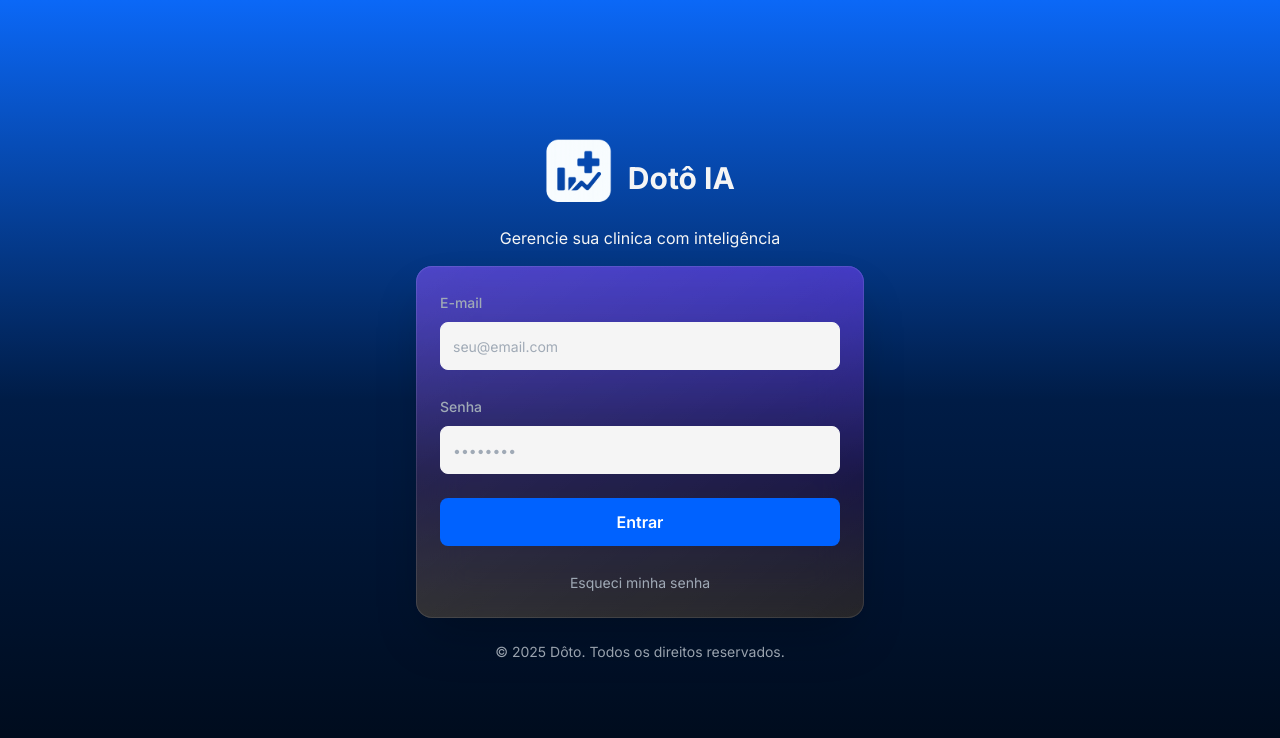
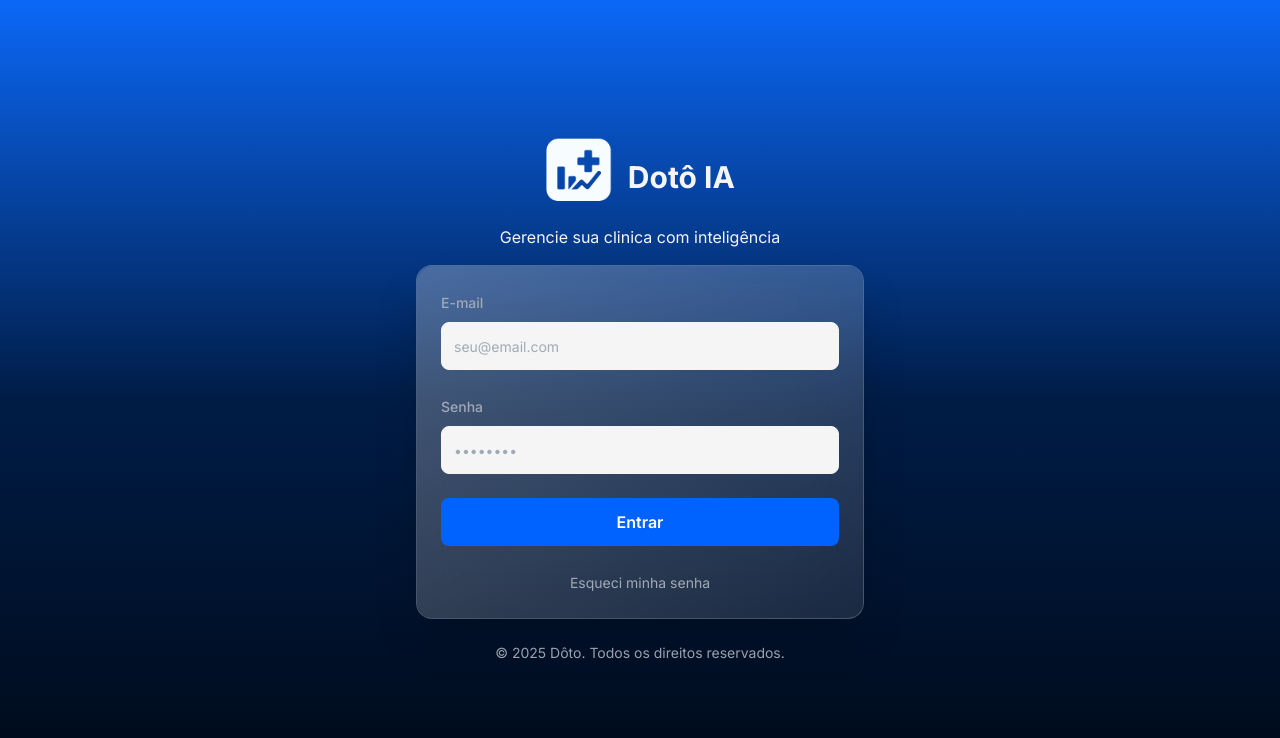
Before and after one commit to Hamilton-Rodrigues-dev/doto, a React (Vite) app: page /login in a window 1280 px wide. Shown: the top 738 px of the page. Built offline with nearby package versions, Linux system fonts and the light colour scheme; the HTML template or start-up script is replaced by a standard one.

Commit message:
style(login): ajuste no card com efeito de vidro

```diff
--- a/src/pages/Login.tsx
+++ b/src/pages/Login.tsx
@@ -62,31 +62,20 @@ export default function Login() {
             relative
             rounded-2xl
             shadow-2xl
-
-    bg-[linear-gradient(to_bottom,#4C40FA_0%,#1A1752_60%,#333333_100%)]
+            backdrop-blur-xl
+            bg-white/10
+            border border-white/20
           "
         >
-  {/* Overlay de vidro */}
+          {/* Brilho sutil para efeito de vidro */}
           <div
             className="
               pointer-events-none
               absolute inset-0
               rounded-2xl
-
-      backdrop-blur-xl
-      bg-black/20
-
-      border border-white/10
-    "
-  />
-
-  {/* Brilho sutil (opcional, mas recomendado) */}
-  <div
-    className="
-      pointer-events-none
-      absolute inset-0
-      rounded-2xl
-      bg-gradient-to-br from-white/10 to-transparent
+              bg-gradient-to-br
+              from-white/20
+              to-transparent
             "
           />
 
```
Lines whose indentation alone changed are shown as unchanged.
